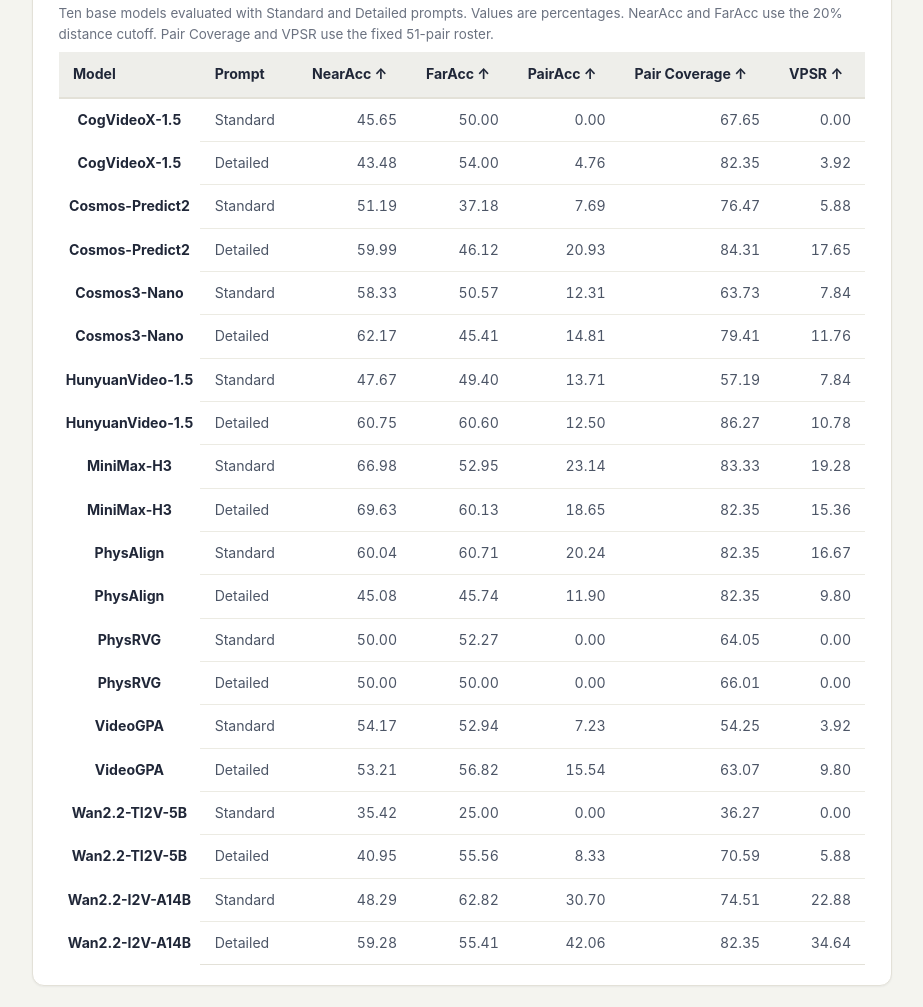
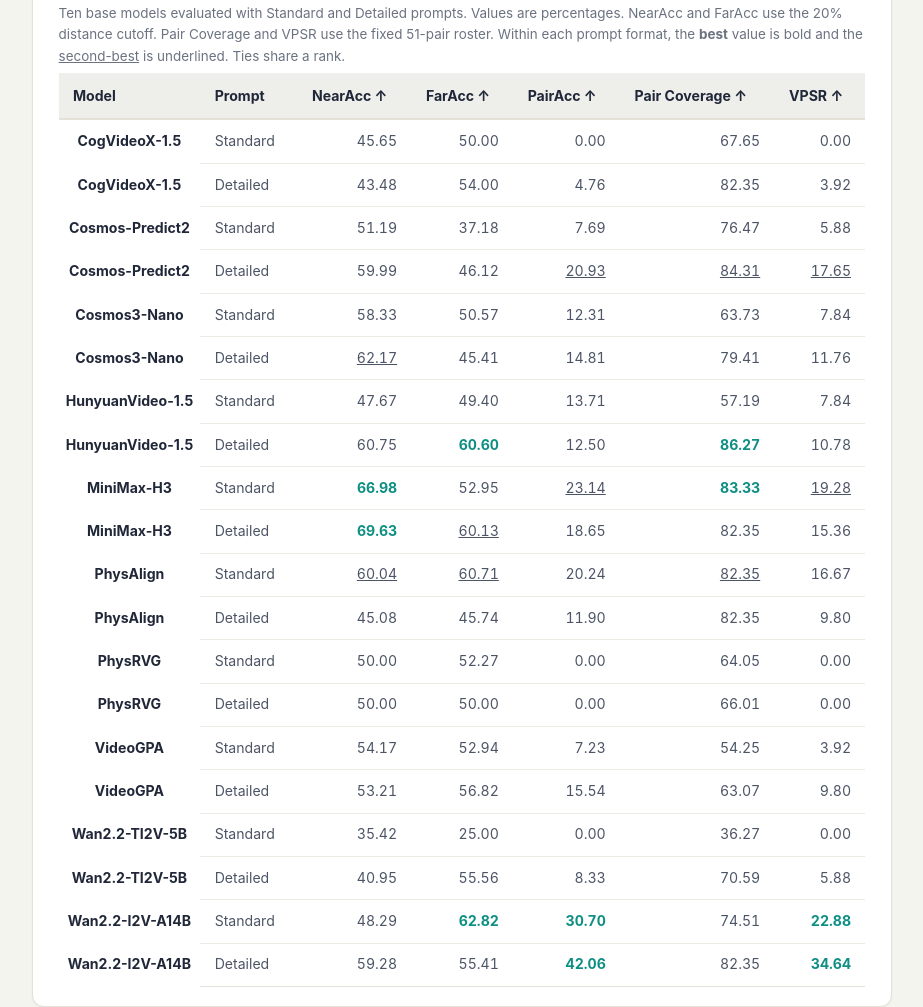
Before and after one commit to aliensco/PhysResponse-homepage, a plain HTML site: page index.html in a window 1280 px wide. Shown: the part 8649-9656 px from the top of the page, without its empty margins (178-1101 px from the left). Drawn offline with Linux system fonts and the light colour scheme.

Commit message:
Mark best and second-best Core100 event scores within each prompt format

```diff
--- a/index.html
+++ b/index.html
@@ -448,21 +448,21 @@
     </div>
     <div class="result-block">
       <h3 class="result-title">Core100 event evaluation</h3>
-      <p class="result-note">Ten base models evaluated with Standard and Detailed prompts. Values are percentages. NearAcc and FarAcc use the 20% distance cutoff. Pair Coverage and VPSR use the fixed 51-pair roster.</p>
+      <p class="result-note">Ten base models evaluated with Standard and Detailed prompts. Values are percentages. NearAcc and FarAcc use the 20% distance cutoff. Pair Coverage and VPSR use the fixed 51-pair roster. Within each prompt format, the <strong>best</strong> value is bold and the <u>second-best</u> is underlined. Ties share a rank.</p>
       <div style="overflow-x:auto" tabindex="0" role="region" aria-label="Core100 event evaluation">
         <table class="table result-table">
           <thead><tr><th scope="col">Model</th><th scope="col">Prompt</th><th scope="col">NearAcc ↑</th><th scope="col">FarAcc ↑</th><th scope="col">PairAcc ↑</th><th scope="col">Pair Coverage ↑</th><th scope="col">VPSR ↑</th></tr></thead>
           <tbody><tr><th scope="row">CogVideoX-1.5</th><td>Standard</td><td class="num">45.65</td><td class="num">50.00</td><td class="num">0.00</td><td class="num">67.65</td><td class="num">0.00</td></tr>
 <tr><th scope="row">CogVideoX-1.5</th><td>Detailed</td><td class="num">43.48</td><td class="num">54.00</td><td class="num">4.76</td><td class="num">82.35</td><td class="num">3.92</td></tr>
 <tr><th scope="row">Cosmos-Predict2</th><td>Standard</td><td class="num">51.19</td><td class="num">37.18</td><td class="num">7.69</td><td class="num">76.47</td><td class="num">5.88</td></tr>
-<tr><th scope="row">Cosmos-Predict2</th><td>Detailed</td><td class="num">59.99</td><td class="num">46.12</td><td class="num">20.93</td><td class="num">84.31</td><td class="num">17.65</td></tr>
+<tr><th scope="row">Cosmos-Predict2</th><td>Detailed</td><td class="num">59.99</td><td class="num">46.12</td><td class="num"><u>20.93</u></td><td class="num"><u>84.31</u></td><td class="num"><u>17.65</u></td></tr>
 <tr><th scope="row">Cosmos3-Nano</th><td>Standard</td><td class="num">58.33</td><td class="num">50.57</td><td class="num">12.31</td><td class="num">63.73</td><td class="num">7.84</td></tr>
-<tr><th scope="row">Cosmos3-Nano</th><td>Detailed</td><td class="num">62.17</td><td class="num">45.41</td><td class="num">14.81</td><td class="num">79.41</td><td class="num">11.76</td></tr>
+<tr><th scope="row">Cosmos3-Nano</th><td>Detailed</td><td class="num"><u>62.17</u></td><td class="num">45.41</td><td class="num">14.81</td><td class="num">79.41</td><td class="num">11.76</td></tr>
 <tr><th scope="row">HunyuanVideo-1.5</th><td>Standard</td><td class="num">47.67</td><td class="num">49.40</td><td class="num">13.71</td><td class="num">57.19</td><td class="num">7.84</td></tr>
-<tr><th scope="row">HunyuanVideo-1.5</th><td>Detailed</td><td class="num">60.75</td><td class="num">60.60</td><td class="num">12.50</td><td class="num">86.27</td><td class="num">10.78</td></tr>
-<tr><th scope="row">MiniMax-H3</th><td>Standard</td><td class="num">66.98</td><td class="num">52.95</td><td class="num">23.14</td><td class="num">83.33</td><td class="num">19.28</td></tr>
-<tr><th scope="row">MiniMax-H3</th><td>Detailed</td><td class="num">69.63</td><td class="num">60.13</td><td class="num">18.65</td><td class="num">82.35</td><td class="num">15.36</td></tr>
-<tr><th scope="row">PhysAlign</th><td>Standard</td><td class="num">60.04</td><td class="num">60.71</td><td class="num">20.24</td><td class="num">82.35</td><td class="num">16.67</td></tr>
+<tr><th scope="row">HunyuanVideo-1.5</th><td>Detailed</td><td class="num">60.75</td><td class="num"><strong>60.60</strong></td><td class="num">12.50</td><td class="num"><strong>86.27</strong></td><td class="num">10.78</td></tr>
+<tr><th scope="row">MiniMax-H3</th><td>Standard</td><td class="num"><strong>66.98</strong></td><td class="num">52.95</td><td class="num"><u>23.14</u></td><td class="num"><strong>83.33</strong></td><td class="num"><u>19.28</u></td></tr>
+<tr><th scope="row">MiniMax-H3</th><td>Detailed</td><td class="num"><strong>69.63</strong></td><td class="num"><u>60.13</u></td><td class="num">18.65</td><td class="num">82.35</td><td class="num">15.36</td></tr>
+<tr><th scope="row">PhysAlign</th><td>Standard</td><td class="num"><u>60.04</u></td><td class="num"><u>60.71</u></td><td class="num">20.24</td><td class="num"><u>82.35</u></td><td class="num">16.67</td></tr>
 <tr><th scope="row">PhysAlign</th><td>Detailed</td><td class="num">45.08</td><td class="num">45.74</td><td class="num">11.90</td><td class="num">82.35</td><td class="num">9.80</td></tr>
 <tr><th scope="row">PhysRVG</th><td>Standard</td><td class="num">50.00</td><td class="num">52.27</td><td class="num">0.00</td><td class="num">64.05</td><td class="num">0.00</td></tr>
 <tr><th scope="row">PhysRVG</th><td>Detailed</td><td class="num">50.00</td><td class="num">50.00</td><td class="num">0.00</td><td class="num">66.01</td><td class="num">0.00</td></tr>
@@ -470,8 +470,8 @@
 <tr><th scope="row">VideoGPA</th><td>Detailed</td><td class="num">53.21</td><td class="num">56.82</td><td class="num">15.54</td><td class="num">63.07</td><td class="num">9.80</td></tr>
 <tr><th scope="row">Wan2.2-TI2V-5B</th><td>Standard</td><td class="num">35.42</td><td class="num">25.00</td><td class="num">0.00</td><td class="num">36.27</td><td class="num">0.00</td></tr>
 <tr><th scope="row">Wan2.2-TI2V-5B</th><td>Detailed</td><td class="num">40.95</td><td class="num">55.56</td><td class="num">8.33</td><td class="num">70.59</td><td class="num">5.88</td></tr>
-<tr><th scope="row">Wan2.2-I2V-A14B</th><td>Standard</td><td class="num">48.29</td><td class="num">62.82</td><td class="num">30.70</td><td class="num">74.51</td><td class="num">22.88</td></tr>
-<tr><th scope="row">Wan2.2-I2V-A14B</th><td>Detailed</td><td class="num">59.28</td><td class="num">55.41</td><td class="num">42.06</td><td class="num">82.35</td><td class="num">34.64</td></tr></tbody>
+<tr><th scope="row">Wan2.2-I2V-A14B</th><td>Standard</td><td class="num">48.29</td><td class="num"><strong>62.82</strong></td><td class="num"><strong>30.70</strong></td><td class="num">74.51</td><td class="num"><strong>22.88</strong></td></tr>
+<tr><th scope="row">Wan2.2-I2V-A14B</th><td>Detailed</td><td class="num">59.28</td><td class="num">55.41</td><td class="num"><strong>42.06</strong></td><td class="num">82.35</td><td class="num"><strong>34.64</strong></td></tr></tbody>
         </table>
       </div>
     </div>
```
